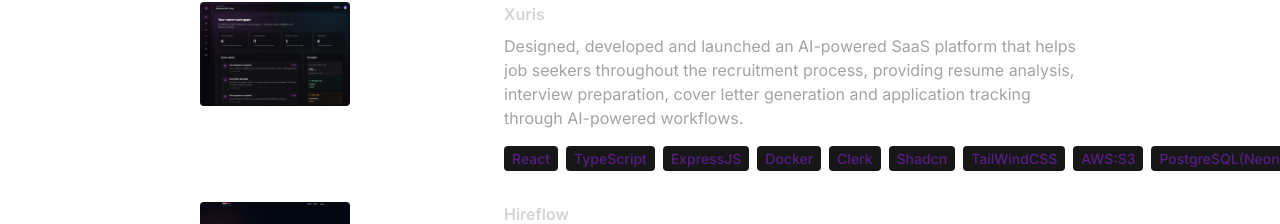
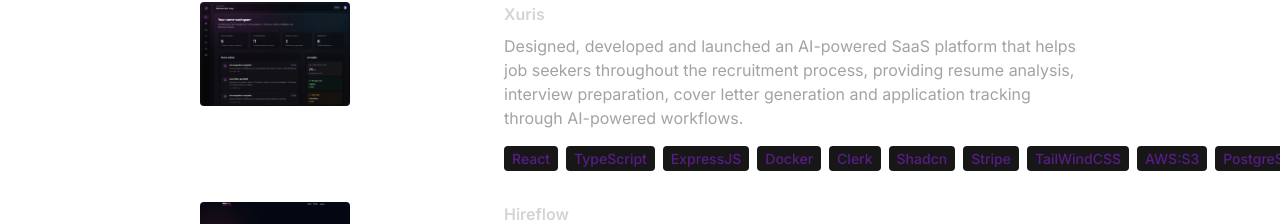
Before and after one commit to sombas100/react-portfolio-corey-main, a React (Vite) app: page / in a window 1280 px wide. Shown: the part 2751-2975 px from the top of the page. Built offline with nearby package versions, Linux system fonts and the light colour scheme.

Commit message:
Add skill to xuris

```diff
--- a/src/constants/index.js
+++ b/src/constants/index.js
@@ -43,7 +43,7 @@ export const PROJECTS = [
     image: project3,
     description:
       "Designed, developed and launched an AI-powered SaaS platform that helps job seekers throughout the recruitment process, providing resume analysis, interview preparation, cover letter generation and application tracking through AI-powered workflows.",
-    technologies: ["React", "TypeScript", "ExpressJS", "Docker", "Clerk", "Shadcn", "TailWindCSS", "AWS:S3", "PostgreSQL(Neon)", "Prisma", "OpenAi" ],
+    technologies: ["React", "TypeScript", "ExpressJS", "Docker", "Clerk", "Shadcn", "Stripe", "TailWindCSS", "AWS:S3", "PostgreSQL(Neon)", "Prisma", "OpenAi" ],
     url: "https://www.xuris.io",
   },
   {
```
